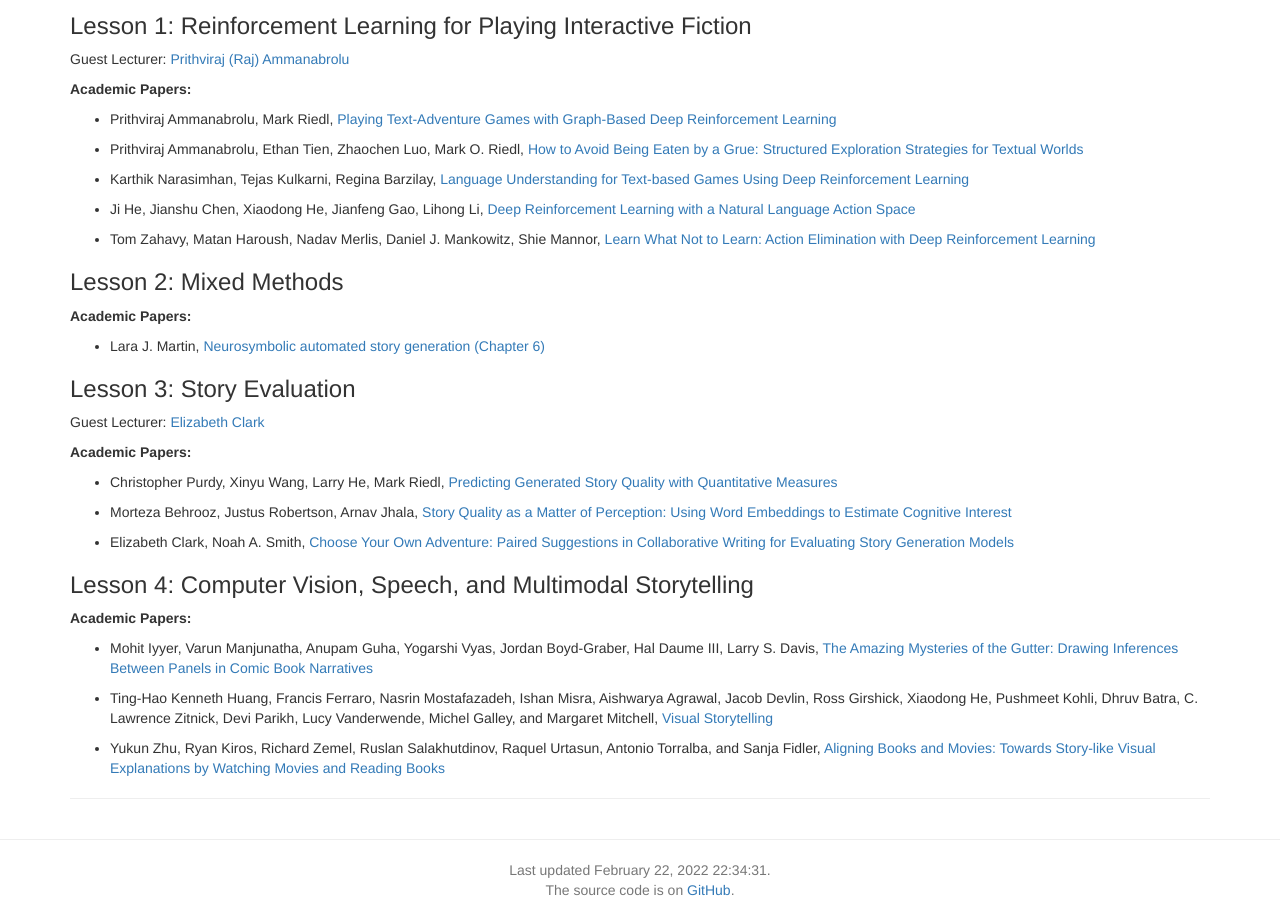
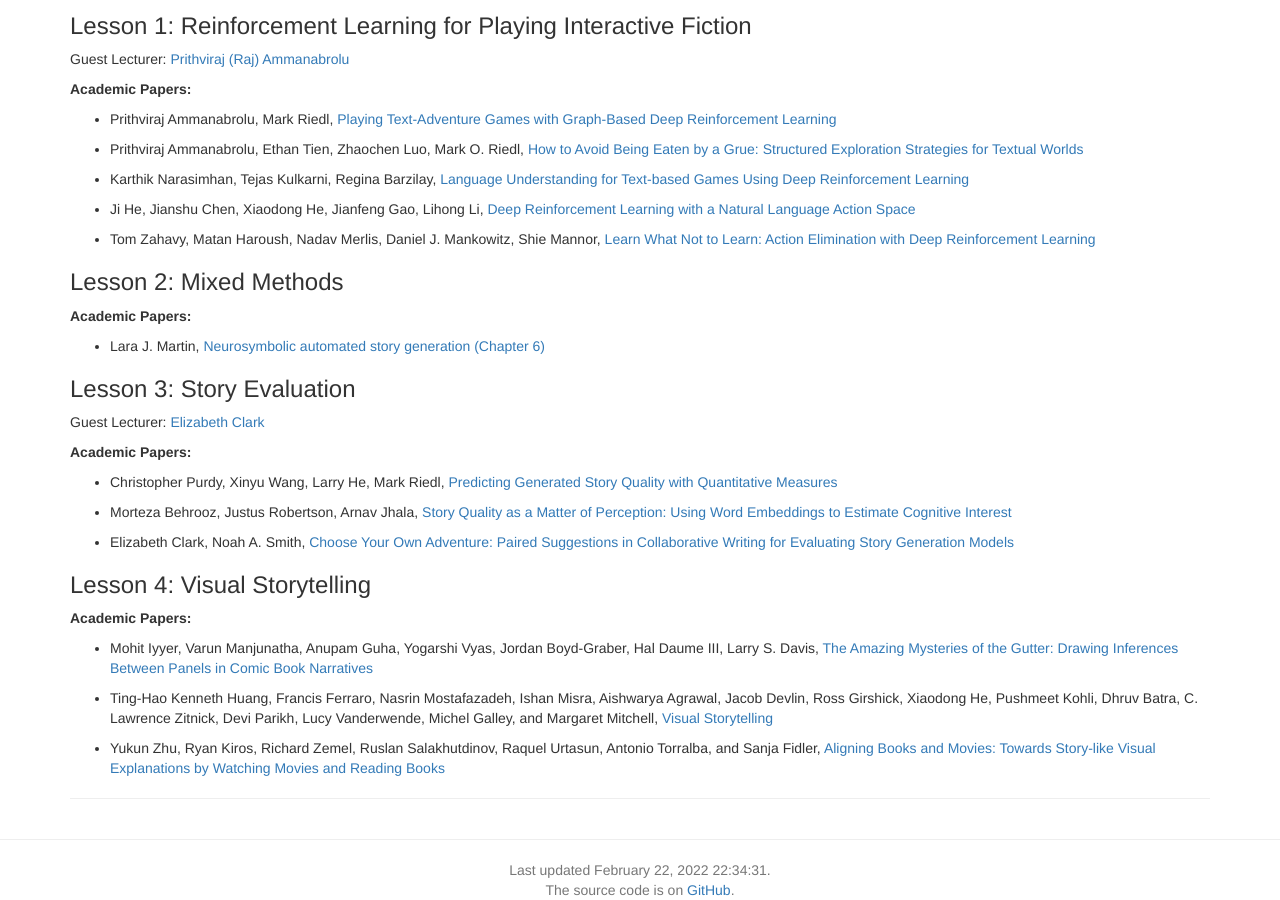
Before and after one commit to interactive-fiction-class/interactive-fiction-class.github.io, a Jekyll site: the page built from modules.md, in a window 1280 px wide and 900 px high, scrolled down 6501 px. Built offline with Jekyll 4.4.1, drawn with Linux system fonts in a browser that asks for light colours; nearby versions of some CDN libraries; a script that is not in the unit is left out.

Commit message:
Visual Storytelling lesson title change

```diff
--- a/_data/modules.yaml
+++ b/_data/modules.yaml
@@ -620,7 +620,7 @@
           url: https://aclanthology.org/2021.naacl-main.279
           authors: Elizabeth Clark, Noah A. Smith
     -
-      title: Computer Vision, Speech, and Multimodal Storytelling
+      title: Visual Storytelling
       readings:
         -
           title: "The Amazing Mysteries of the Gutter: Drawing Inferences Between Panels in Comic Book Narratives"
```
